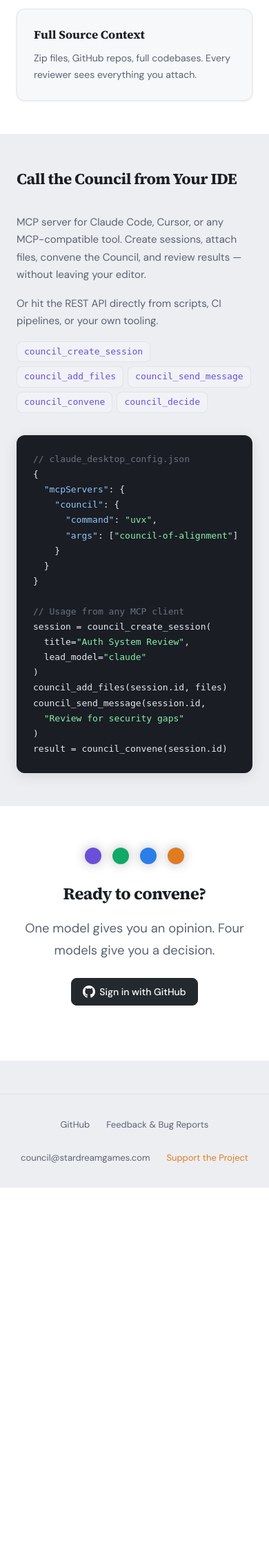
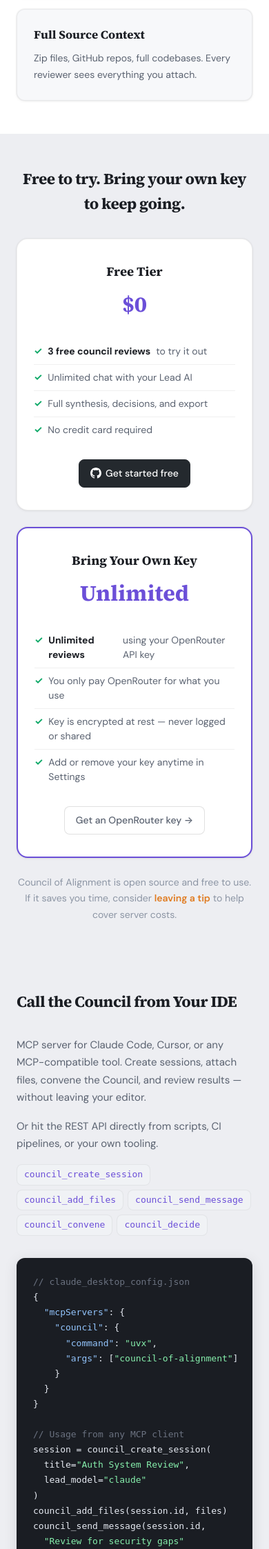
Before and after one commit to scifi-signals/council-of-alignment, a Python web app: template templates/home.html in a window 390 px wide. Shown: the part 2854-5100 px from the top of the page at 69% size. Before the commit the page ends 4576 px from the top, so only its background shows below. Run offline with Jinja, Linux system fonts and the light colour scheme; the template is opened without the code that fills it, so the values that code supplies are empty.

Commit message:
Add pricing section to landing page: free tier + BYOK messaging
- New section between Features and MCP Integration
- Free Tier card: 3 free reviews, no credit card, clear about what's included
- BYOK card: unlimited with OpenRouter key, encrypted at rest, add/remove anytime
- Tip jar note linking to Ko-fi for server cost support
- Responsive: stacks to single column on mobile

Co-Authored-By: Claude Opus 4.6 <noreply@anthropic.com>

```diff
--- a/static/style.css
+++ b/static/style.css
@@ -554,6 +554,23 @@ button:disabled, .btn-disabled { opacity: 0.4; cursor: not-allowed; pointer-even
 .code-key { color: #93C5FD; }
 .code-str { color: #86EFAC; }
 
+/* E2. Pricing cards */
+.landing-pricing { display: grid; grid-template-columns: 1fr 1fr; gap: var(--space-3); max-width: 700px; margin: 0 auto; }
+.pricing-card { background: var(--bg-secondary); border: 1px solid var(--border-subtle); border-radius: var(--radius-xl); padding: var(--space-4) var(--space-3); text-align: center; box-shadow: var(--shadow-card); transition: box-shadow 0.2s, transform 0.2s; }
+.pricing-card:hover { box-shadow: var(--shadow-lg); transform: translateY(-2px); }
+.pricing-card-byok { border-color: var(--accent); border-width: 2px; }
+.pricing-card-header { margin-bottom: var(--space-3); }
+.pricing-card-header h3 { font-family: var(--font-heading); font-size: 1.15rem; font-weight: 700; margin-bottom: var(--space-1); }
+.pricing-price { font-family: var(--font-heading); font-size: 2rem; font-weight: 700; color: var(--accent); }
+.pricing-features { list-style: none; text-align: left; padding: 0; margin-bottom: var(--space-3); }
+.pricing-features li { padding: 8px 0; font-size: 14px; color: var(--text-secondary); line-height: 1.5; border-bottom: 1px solid var(--border-subtle); display: flex; align-items: baseline; gap: 8px; }
+.pricing-features li::before { content: '\2713'; color: var(--green); font-weight: 700; flex-shrink: 0; }
+.pricing-features li:last-child { border-bottom: none; }
+.pricing-features li strong { color: var(--text-primary); }
+.pricing-note { text-align: center; margin-top: var(--space-3); font-size: 14px; color: var(--text-muted); line-height: 1.7; }
+.pricing-note a { color: var(--grok); text-decoration: none; font-weight: 600; }
+.pricing-note a:hover { text-decoration: underline; }
+
 /* F. Final CTA */
 .landing-cta { text-align: center; padding-top: 60px; padding-bottom: 80px; }
 .landing-cta-orbs { display: flex; justify-content: center; gap: var(--space-2); margin-bottom: var(--space-3); }
@@ -573,6 +590,7 @@ button:disabled, .btn-disabled { opacity: 0.4; cursor: not-allowed; pointer-even
     .landing-integration { flex-direction: column; }
     .landing-integration-code { width: 100%; }
     .landing-cta h2 { font-size: 1.5rem; }
+    .landing-pricing { grid-template-columns: 1fr; }
 }
 
 /* ─── Admin Dashboard ─────────────────────────────────────── */
--- a/templates/home.html
+++ b/templates/home.html
@@ -101,7 +101,48 @@
     </div>
 </section>
 
-{# E. MCP / API Integration #}
+{# E. Pricing / Free Tier #}
+<section class="landing-section">
+    <div class="landing-section-inner">
+        <h2 class="landing-section-title">Free to try. Bring your own key to keep going.</h2>
+        <div class="landing-pricing">
+            <div class="pricing-card pricing-card-free">
+                <div class="pricing-card-header">
+                    <h3>Free Tier</h3>
+                    <span class="pricing-price">$0</span>
+                </div>
+                <ul class="pricing-features">
+                    <li><strong>3 free council reviews</strong> to try it out</li>
+                    <li>Unlimited chat with your Lead AI</li>
+                    <li>Full synthesis, decisions, and export</li>
+                    <li>No credit card required</li>
+                </ul>
+                <a href="/auth/login" class="btn btn-login">
+                    <svg xmlns="http://www.w3.org/2000/svg" width="16" height="16" viewBox="0 0 24 24" fill="currentColor"><path d="M12 0c-6.626 0-12 5.373-12 12 0 5.302 3.438 9.8 8.207 11.387.599.111.793-.261.793-.577v-2.234c-3.338.726-4.033-1.416-4.033-1.416-.546-1.387-1.333-1.756-1.333-1.756-1.089-.745.083-.729.083-.729 1.205.084 1.839 1.237 1.839 1.237 1.07 1.834 2.807 1.304 3.492.997.107-.775.418-1.305.762-1.604-2.665-.305-5.467-1.334-5.467-5.931 0-1.311.469-2.381 1.236-3.221-.124-.303-.535-1.524.117-3.176 0 0 1.008-.322 3.301 1.23.957-.266 1.983-.399 3.003-.404 1.02.005 2.047.138 3.006.404 2.291-1.552 3.297-1.23 3.297-1.23.653 1.653.242 2.874.118 3.176.77.84 1.235 1.911 1.235 3.221 0 4.609-2.807 5.624-5.479 5.921.43.372.823 1.102.823 2.222v3.293c0 .319.192.694.801.576 4.765-1.589 8.199-6.086 8.199-11.386 0-6.627-5.373-12-12-12z"/></svg>
+                    Get started free
+                </a>
+            </div>
+            <div class="pricing-card pricing-card-byok">
+                <div class="pricing-card-header">
+                    <h3>Bring Your Own Key</h3>
+                    <span class="pricing-price">Unlimited</span>
+                </div>
+                <ul class="pricing-features">
+                    <li><strong>Unlimited reviews</strong> using your OpenRouter API key</li>
+                    <li>You only pay OpenRouter for what you use</li>
+                    <li>Key is encrypted at rest &mdash; never logged or shared</li>
+                    <li>Add or remove your key anytime in Settings</li>
+                </ul>
+                <a href="https://openrouter.ai/keys" target="_blank" rel="noopener" class="btn btn-secondary">
+                    Get an OpenRouter key &rarr;
+                </a>
+            </div>
+        </div>
+        <p class="pricing-note">Council of Alignment is open source and free to use. If it saves you time, consider <a href="https://ko-fi.com/scifisignals" target="_blank" rel="noopener">leaving a tip</a> to help cover server costs.</p>
+    </div>
+</section>
+
+{# F. MCP / API Integration #}
 <section class="landing-section">
     <div class="landing-section-inner">
         <div class="landing-integration">
@@ -143,7 +184,7 @@ result = council_convene(session.id)</code></pre>
     </div>
 </section>
 
-{# F. Final CTA #}
+{# G. Final CTA #}
 <section class="landing-section landing-section--alt landing-cta">
     <div class="landing-section-inner">
         <div class="landing-cta-orbs" aria-hidden="true">
```
